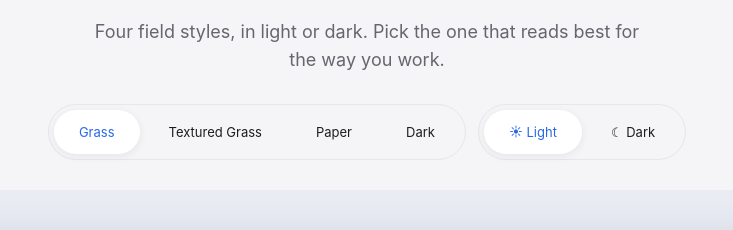
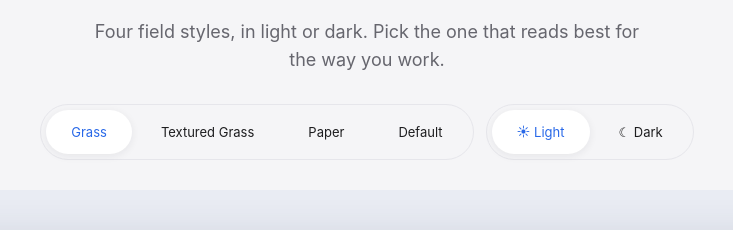
Before and after one commit to a-riceeater/fieldwork, a plain HTML site: page index.html in a window 1280 px wide. Shown: the part 7913-8143 px from the top of the page, 273-1006 px from the left. Drawn offline with Linux system fonts and the light colour scheme.

Commit message:
fix(web): recapture light screenshots with the light default field and rename the dark style to default

```diff
--- a/index.html
+++ b/index.html
@@ -82,7 +82,7 @@ img[data-shot]{aspect-ratio:2940/1846;object-fit:cover;object-position:top;heigh
 </div></section>
 <section class="themes" id="themes" aria-labelledby="themes-title"><div class="wrap">
 <div class="center reveal"><p class="section-number">04 / MAKE IT YOURS</p><h2 id="themes-title">Your field.<br>Your look.</h2><p>Four field styles, in light or dark. Pick the one that reads best for the way you work.</p></div>
-<div class="theme-controls"><div class="segmented theme-styles" aria-label="Field style"><button aria-pressed="true" data-style="grass">Grass</button><button aria-pressed="false" data-style="textured">Textured Grass</button><button aria-pressed="false" data-style="paper">Paper</button><button aria-pressed="false" data-style="dark">Dark</button></div>
+<div class="theme-controls"><div class="segmented theme-styles" aria-label="Field style"><button aria-pressed="true" data-style="grass">Grass</button><button aria-pressed="false" data-style="textured">Textured Grass</button><button aria-pressed="false" data-style="paper">Paper</button><button aria-pressed="false" data-style="default">Default</button></div>
 <div class="segmented theme-looks" aria-label="Appearance"><button aria-pressed="true" data-look="light"><span aria-hidden="true">☀︎</span> Light</button><button aria-pressed="false" data-look="dark"><span aria-hidden="true">☾</span> Dark</button></div></div>
 <div class="theme-stage" id="theme-stage" data-look="light"><div class="image-stack"><img id="theme-image" class="active" data-shot="0" src="assets/screenshots/theme-grass-light.webp" alt="Set 61 on the grass field style, in light appearance" width="2940" height="1846" loading="lazy"></div></div>
 <div class="demo-caption"><h3 id="theme-heading">Grass</h3><p id="theme-description">Mowed grass with white lines and yard numbers. The field the way your performers see it.</p></div>
@@ -99,7 +99,7 @@ img[data-shot]{aspect-ratio:2940/1846;object-fit:cover;object-position:top;heigh
 <details><summary>Is Fieldwork a Mac app?</summary><p>Fieldwork has a native Mac workspace for designing formations, navigating sets, and reviewing movement on the field.</p></details>
 <details><summary>How do I move between sets?</summary><p>Select a set in the navigator to bring its formation into view. Labels, rehearsal marks, and counts help you find your place, while the inspector shows the details of the selected set.</p></details>
 <details><summary>Can I work with music?</summary><p>Work with an audio waveform, playhead, and set markers in one timeline. Use the playback and alignment controls to review how your formations relate to the music.</p></details>
-<details><summary>Can I change how the field looks?</summary><p>Yes. Choose Grass, Textured Grass, Paper, or Dark from the toolbar or View › Field Style. The field style is a personal view preference, so it never changes the show file, and the window follows your Mac’s light or dark appearance.</p></details>
+<details><summary>Can I change how the field looks?</summary><p>Yes. Choose Default, Grass, Textured Grass, or Paper from the toolbar or View › Field Style. The field style is a personal view preference, so it never changes the show file, and the window follows your Mac’s light or dark appearance.</p></details>
 <details><summary>How are shows saved?</summary><p>Save your show as a .fieldwork document and reopen it in the Mac app to keep working on your formations.</p></details>
 <details><summary>Where can I get Fieldwork?</summary><p>Release details are coming. In the meantime, explore the workspace and get a feel for designing your next show in Fieldwork.</p></details>
 </div></div></section>
@@ -307,7 +307,7 @@ The blue dot formation above is decorative SVG, not a product screenshot. -->
     grass: ['Grass', 'Mowed grass with white lines and yard numbers. The field the way your performers see it.'],
     textured: ['Textured Grass', 'A grain of grass blades and darker sidelines, for a field with a little more life in it.'],
     paper: ['Paper', 'Near-white graph paper with a step grid, like a printed drill chart.'],
-    dark: ['Dark', 'A quiet blue-gray surface with gray checkpoint lines, so every dot stands out.']
+    default: ['Default', 'A quiet field with checkpoint lines, navy in dark appearance and pale blue-gray in light, so every dot stands out.']
   };
   let themeStyle = 'grass';
   let themeLook = 'light';
```
Also changed, not shown: assets/screenshots/design.webp, assets/screenshots/theme-dark-light.webp (deleted), assets/screenshots/theme-default-dark.webp (renamed from assets/screenshots/theme-dark-dark.webp), assets/screenshots/theme-default-light.webp (added), assets/screenshots/theme-grass-light.webp, assets/screenshots/theme-paper-light.webp, assets/screenshots/theme-textured-light.webp, assets/screenshots/timing-light.webp.
